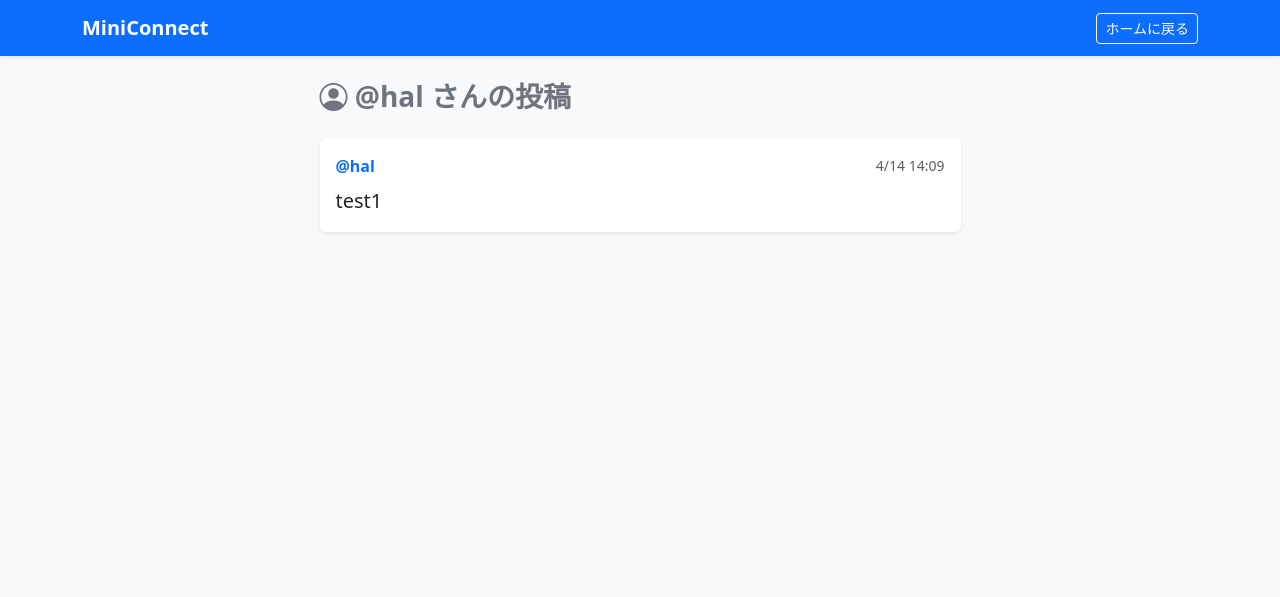
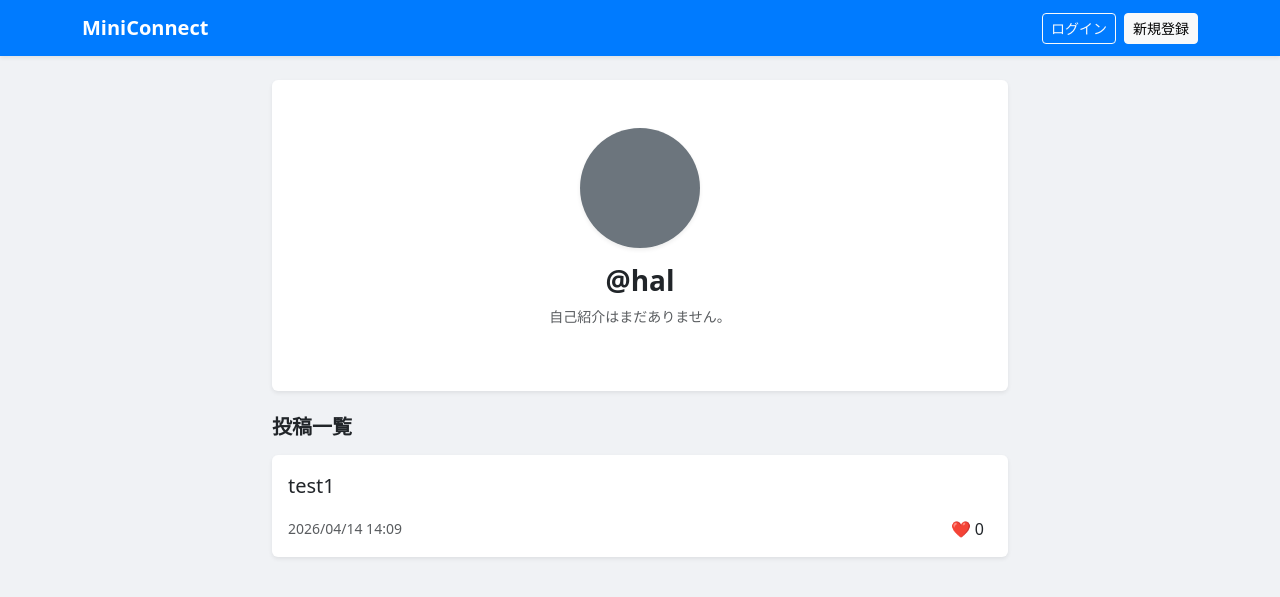
Before and after one commit to hal123w/miniconnect, a Django app: a page that uses sns/templates/sns/user_posts.html in a window 1280 px wide. Shown: the top 597 px of the page. Run offline with Django 5.2, Linux system fonts and the light colour scheme; data comes from the database, SQL or seed files in the repository.

Commit message:
Create detailed profile page

```diff
--- a/sns/templates/sns/user_posts.html
+++ b/sns/templates/sns/user_posts.html
@@ -1,41 +1,48 @@
-<!DOCTYPE html>
-<html lang="ja">
-<head>
-    <meta charset="UTF-8">
-    <title>{{ profile_user.username }}さんの投稿 - MiniConnect</title>
-    <link href="https://cdn.jsdelivr.net/npm/bootstrap@5.3.0/dist/css/bootstrap.min.css" rel="stylesheet">
-    <link rel="stylesheet" href="https://cdn.jsdelivr.net/npm/bootstrap-icons@1.10.5/font/bootstrap-icons.css">
-</head>
-<body class="bg-light">
-    <nav class="navbar navbar-dark bg-primary mb-4 shadow-sm">
-        <div class="container">
-            <a class="navbar-brand fw-bold" href="{% url 'sns:index' %}">MiniConnect</a>
-            <a href="{% url 'sns:index' %}" class="btn btn-outline-light btn-sm">ホームに戻る</a>
-        </div>
-    </nav>
+{% extends "sns/base.html" %}
 
+{% block content %}
 <div class="container">
     <div class="row justify-content-center">
-            <div class="col-md-7">
-                <h3 class="mb-4 fw-bold text-secondary">
-                    <i class="bi bi-person-circle"></i> @{{ profile_user.username }} さんの投稿
-                </h3>
+        <div class="col-md-8">
+            <div class="card shadow-sm mb-4 border-0">
+                <div class="card-body text-center py-5">
+                    {% if profile_user.profile.image %}
+                        <img src="{{ profile_user.profile.image.url }}" class="rounded-circle mb-3 shadow-sm" style="width: 120px; height: 120px; object-fit: cover; border: 4px solid #fff;">
+                    {% else %}
+                        <div class="bg-secondary rounded-circle mx-auto mb-3 shadow-sm" style="width: 120px; height: 120px;"></div>
+                    {% endif %}
 
+                    <h3 class="fw-bold">@{{ profile_user.username }}</h3>
+
+                    {% if profile_user.profile.bio %}
+                        <p class="text-muted mt-2 mx-auto" style="max-width: 500px;">{{ profile_user.profile.bio }}</p>
+                    {% else %}
+                        <p class="text-muted mt-2 small">自己紹介はまだありません。</p>
+                    {% endif %}
+
+                    {% if profile_user == user %}
+                        <a href="{% url 'sns:profile_edit' %}" class="btn btn-outline-primary btn-sm mt-2" style="border-radius: 20px; padding: 5px 20px;">プロフィールを編集</a>
+                    {% endif %}
+                </div>
+            </div>
+
+            <h5 class="mb-3 fw-bold">投稿一覧</h5>
             {% for post in posts %}
             <div class="card mb-3 shadow-sm border-0">
                 <div class="card-body">
-                        <div class="d-flex align-items-center mb-2">
-                            <span class="fw-bold text-primary">@{{ post.author.username }}</span>
-                            <span class="ms-auto small text-muted">{{ post.created_at|date:"n/j H:i" }}</span>
+                    <p class="card-text fs-5">{{ post.content }}</p>
+                    <div class="d-flex align-items-center justify-content-between">
+                        <small class="text-muted">{{ post.created_at|date:"Y/m/d H:i" }}</small>
+                        <div class="d-flex align-items-center">
+                            <span class="me-2">❤️ {{ post.liked_by.count }}</span>
                         </div>
-                        <p class="card-text fs-5" style="white-space: pre-wrap;">{{ post.content }}</p>
+                    </div>
                 </div>
             </div>
             {% empty %}
-                <p class="text-center text-muted py-5">まだ投稿がありません。</p>
+                <p class="text-center text-muted">まだ投稿がありません。</p>
             {% endfor %}
         </div>
     </div>
 </div>
-</body>
-</html>
+{% endblock %}
--- a/sns/views.py
+++ b/sns/views.py
@@ -53,7 +53,6 @@ class UserProfileView(ListView):
 
     def get_queryset(self):
         self.user_obj = get_object_or_404(User, username=self.kwargs['username'])
-        Profile.objects.get_or_create(user=self.user_obj)
         return Post.objects.filter(author=self.user_obj).order_by('-created_at')
 
     def get_context_data(self, **kwargs):
```
Also changed, not shown: sns/templates/sns/index.html (+3 -4 lines). Lines whose indentation alone changed are shown as unchanged.
